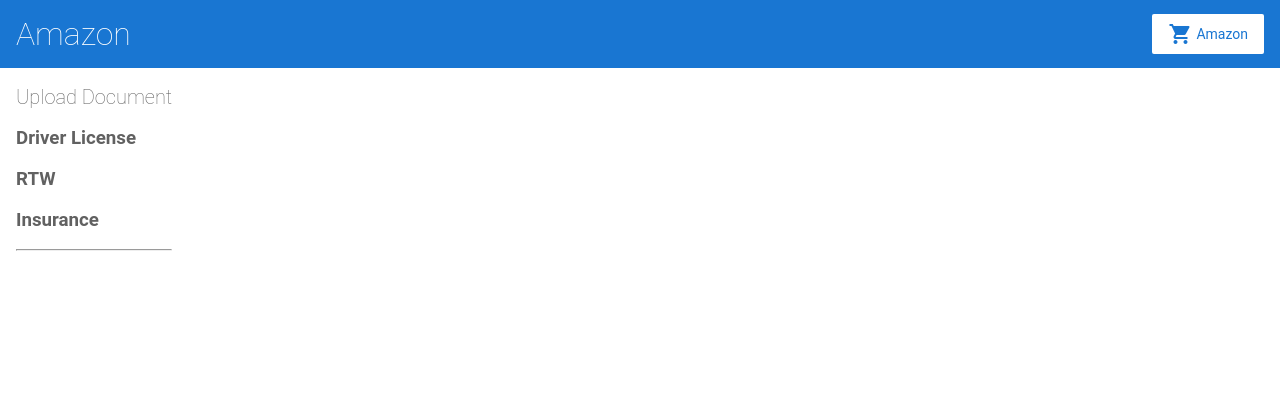
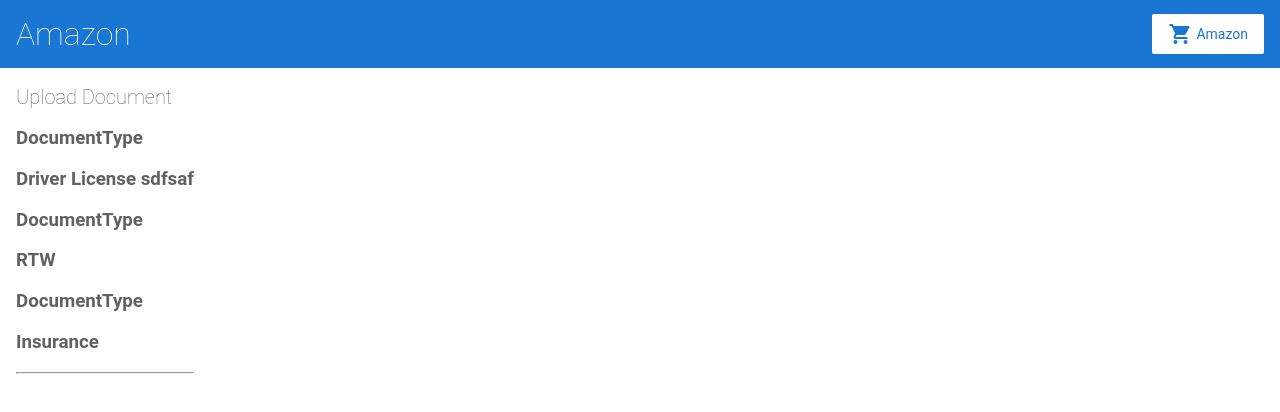
Before and after one commit to phedhong/hackthon-demo-202112, an Angular app: page / in a window 1280 px wide. Shown: the top 412 px of the page. Built offline with nearby package versions, Linux system fonts and the light colour scheme.

Commit message:
2 files modified

```diff
--- a/src/app/product-list/product-list.component.html
+++ b/src/app/product-list/product-list.component.html
@@ -1,6 +1,7 @@
 <h2>Upload Document</h2>
 
 <div *ngFor="let product of products">
+  <h3>DocumentType</h3>
   <h3>{{ product.name }}</h3>
 </div>
 
--- a/src/app/products.ts
+++ b/src/app/products.ts
@@ -8,7 +8,7 @@
 export const products = [
   {
     id: 1,
-    name: 'Driver License',
+    name: 'Driver License sdfsaf',
     description: '......',
     attribute: ['lname', 'fname', 'expirationDate', 'DOB'],
   },
```
